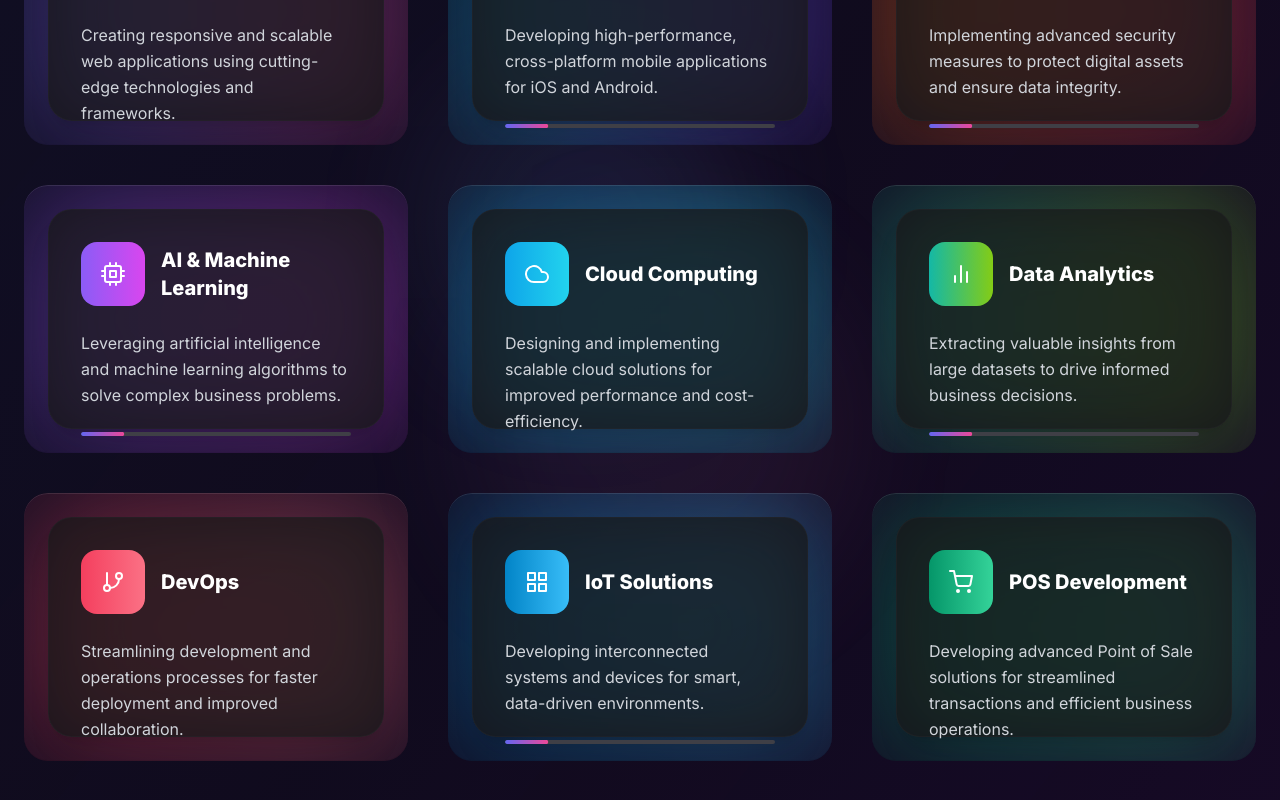
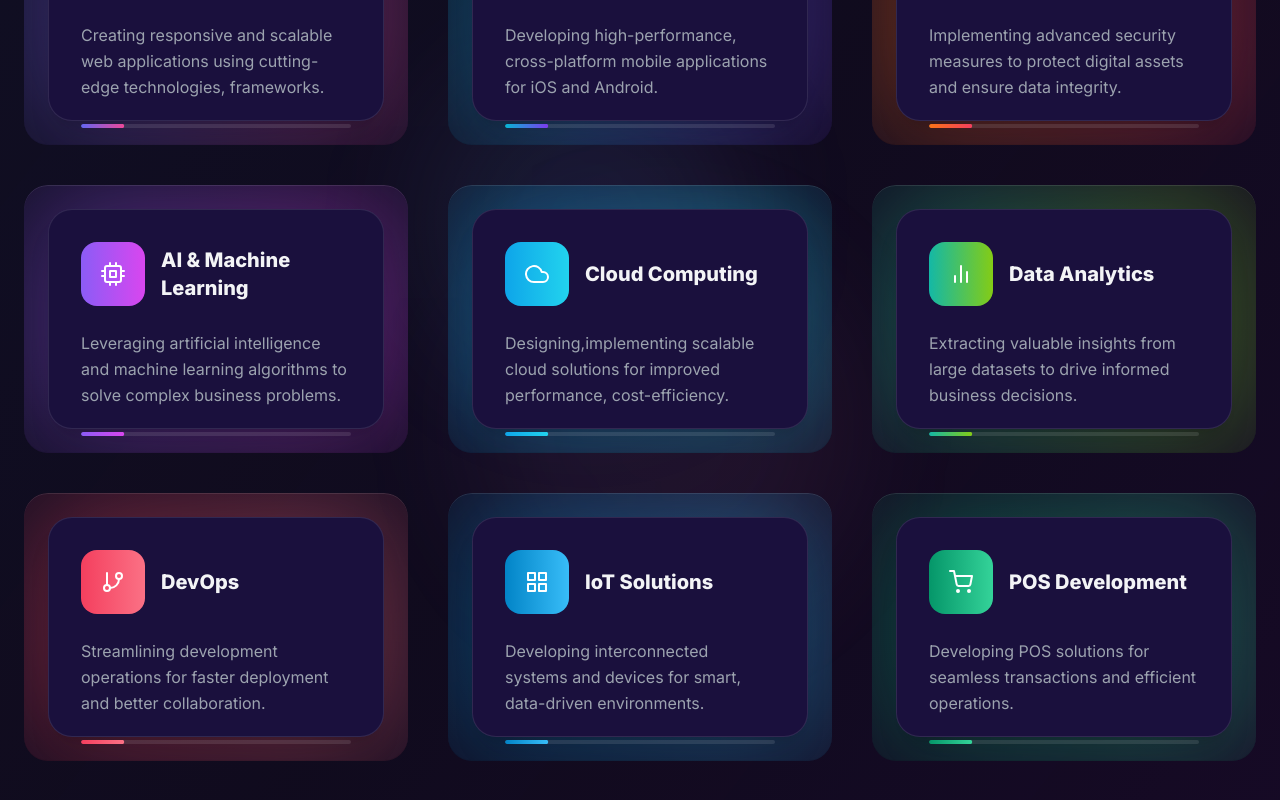
Before and after one commit to AchiniPramo/Personal_Portfolio_by_React, a React (Vite) app: page / in a window 1280 px wide. Shown: the part 3440-4240 px from the top of the page. Built offline with nearby package versions, Linux system fonts and the light colour scheme.

Commit message:
Refactor ServiceCard component and styling, update service descriptions for clarity

```diff
--- a/src/components/ServiceCard.jsx
+++ b/src/components/ServiceCard.jsx
@@ -1,9 +1,12 @@
 import React from "react";
 import useReveal from "../hooks/useReveal";
+import useTheme from "../hooks/useTheme";
 
 export default function ServiceCard({ Icon, title, desc, accent }) {
   const [ref, visible] = useReveal({ threshold: 0.12 });
   const [isHovered, setIsHovered] = React.useState(false);
+  const [theme] = useTheme();
+  const isDark = theme === 'dark';
 
   return (
     <div
@@ -29,31 +32,52 @@
       />
 
       {/* Floating Particles */}
-      <div className="absolute -top-2 -right-2 w-3 h-3 bg-gradient-to-r from-indigo-400 to-pink-400 rounded-full opacity-0 group-hover:opacity-100 transition-opacity duration-500 animate-bounce" />
-      <div className="absolute -bottom-1 -left-1 w-2 h-2 bg-gradient-to-r from-blue-400 to-cyan-400 rounded-full opacity-0 group-hover:opacity-100 transition-opacity duration-500 animate-bounce delay-200" />
+      <div
+        className="absolute -top-2 -right-2 w-3 h-3 rounded-full opacity-0 group-hover:opacity-100 transition-opacity duration-500 animate-bounce"
+        style={{ background: 'var(--primary)' }}
+      />
+      <div
+        className="absolute -bottom-1 -left-1 w-2 h-2 rounded-full opacity-0 group-hover:opacity-100 transition-opacity duration-500 animate-bounce delay-200"
+        style={{ background: 'var(--secondary)' }}
+      />
 
       {/* Main Card */}
-      <div className="relative h-[220px] rounded-3xl border border-white/20 dark:border-zinc-800/50 bg-white/80 dark:bg-zinc-900/80 backdrop-blur-xl shadow-xl group-hover:shadow-2xl transition-all duration-500 transform-gpu group-hover:-translate-y-3 group-hover:rotate-y-2 group-hover:scale-105">
-
+      <div
+        className="relative h-[220px] rounded-3xl border backdrop-blur-xl shadow-xl group-hover:shadow-2xl transition-all duration-500 transform-gpu group-hover:-translate-y-3 group-hover:rotate-y-2 group-hover:scale-105 card"
+        style={{
+          borderColor: isDark ? 'rgba(255,255,255,0.1)' : 'rgba(0,0,0,0.1)'
+        }}
+      >
         {/* Animated Border */}
-        <div className="absolute inset-0 rounded-3xl p-0.5 bg-gradient-to-r from-indigo-500 via-purple-500 to-pink-500 opacity-0 group-hover:opacity-100 transition-opacity duration-500">
-          <div className="w-full h-full rounded-3xl bg-white/95 dark:bg-zinc-900/95" />
+        <div
+          className="absolute inset-0 rounded-3xl p-0.5 opacity-0 group-hover:opacity-100 transition-opacity duration-500"
+          style={{ background: accent }}
+        >
+          <div
+            className="w-full h-full rounded-3xl"
+            style={{ background: 'var(--surface)' }}
+          />
         </div>
 
         <div className="relative p-8 h-full flex flex-col">
           {/* Icon Section */}
           <div className="flex items-center gap-4 mb-6">
-            <div className={`relative w-16 h-16 rounded-2xl flex items-center justify-center text-white text-2xl transition-all duration-500 transform-gpu group-hover:scale-110 group-hover:rotate-12`}
-                 style={{
-                   background: accent,
-                   boxShadow: isHovered ? `0 0 30px ${accent.replace('linear-gradient(90deg,', '').replace(')', '').split(',')[0].trim()}` : 'none'
-                 }}>
+            <div
+              className="relative w-16 h-16 rounded-2xl flex items-center justify-center text-white text-2xl transition-all duration-500 transform-gpu group-hover:scale-110 group-hover:rotate-12"
+              style={{
+                background: accent,
+                boxShadow: isHovered ? `0 0 30px ${accent.replace('linear-gradient(90deg,', '').replace(')', '').split(',')[0].trim()}` : 'none'
+              }}
+            >
               {Icon && <Icon className="transition-transform duration-300 group-hover:scale-110" />}
               {/* Icon Glow Effect */}
               <div className="absolute inset-0 rounded-2xl bg-white/20 opacity-0 group-hover:opacity-100 transition-opacity duration-300" />
             </div>
             <div className="flex-1">
-              <h4 className="font-bold text-xl text-gray-900 dark:text-white group-hover:text-transparent group-hover:bg-clip-text group-hover:bg-gradient-to-r group-hover:from-indigo-600 group-hover:to-pink-600 transition-all duration-300">
+              <h4
+                className="font-bold text-xl transition-all duration-300"
+                style={{ color: 'var(--text)' }}
+              >
                 {title}
               </h4>
             </div>
@@ -61,16 +85,23 @@
 
           {/* Description */}
           <div className="flex-1 flex flex-col justify-between">
-            <p className="text-gray-600 dark:text-gray-300 leading-relaxed group-hover:text-gray-700 dark:group-hover:text-gray-200 transition-colors duration-300 line-clamp-4">
+            <p
+              className="leading-relaxed transition-colors duration-300 line-clamp-4"
+              style={{ color: 'var(--muted)' }}
+            >
               {desc}
             </p>
 
             {/* Animated Progress Bar */}
             <div className="mt-6">
-              <div className="w-full h-1 bg-gray-200 dark:bg-zinc-700 rounded-full overflow-hidden">
+              <div
+                className="w-full h-1 rounded-full overflow-hidden"
+                style={{ background: isDark ? 'rgba(255,255,255,0.1)' : 'rgba(0,0,0,0.1)' }}
+              >
                 <div
-                  className="h-full bg-gradient-to-r from-indigo-500 to-pink-500 rounded-full transition-all duration-1000 ease-out"
+                  className="h-full rounded-full transition-all duration-1000 ease-out"
                   style={{
+                    background: accent,
                     width: isHovered ? '100%' : '20%',
                     transform: isHovered ? 'scaleX(1)' : 'scaleX(0.8)',
                     transformOrigin: 'left'
@@ -82,13 +113,23 @@
         </div>
 
         {/* Hover Overlay Effect */}
-        <div className="absolute inset-0 rounded-3xl bg-gradient-to-br from-indigo-500/5 via-purple-500/5 to-pink-500/5 opacity-0 group-hover:opacity-100 transition-opacity duration-500 pointer-events-none" />
+        <div
+          className="absolute inset-0 rounded-3xl opacity-0 group-hover:opacity-100 transition-opacity duration-500 pointer-events-none"
+          style={{
+            background: `linear-gradient(135deg, var(--primary)/5, var(--secondary)/5, var(--accent)/5)`
+          }}
+        />
       </div>
 
       {/* Subtle Inner Shadow */}
-      <div className="absolute inset-0 rounded-3xl pointer-events-none" style={{
-        boxShadow: "inset 0 1px 0 rgba(255,255,255,0.1), inset 0 -1px 0 rgba(0,0,0,0.05)"
-      }} />
+      <div
+        className="absolute inset-0 rounded-3xl pointer-events-none"
+        style={{
+          boxShadow: isDark
+            ? "inset 0 1px 0 rgba(255,255,255,0.1), inset 0 -1px 0 rgba(0,0,0,0.05)"
+            : "inset 0 1px 0 rgba(255,255,255,0.1), inset 0 -1px 0 rgba(0,0,0,0.05)"
+        }}
+      />
     </div>
   );
 }
--- a/src/components/Services.jsx
+++ b/src/components/Services.jsx
@@ -16,7 +16,7 @@
   {
     Icon: FiMonitor,
     title: "Web Development",
-    desc: "Creating responsive and scalable web applications using cutting-edge technologies and frameworks.",
+    desc: "Creating responsive and scalable web applications using cutting-edge technologies, frameworks.",
     accent: "linear-gradient(90deg,#6366f1,#ec4899)"
   },
   {
@@ -40,7 +40,7 @@
   {
     Icon: FiCloud,
     title: "Cloud Computing",
-    desc: "Designing and implementing scalable cloud solutions for improved performance and cost-efficiency.",
+    desc: "Designing,implementing scalable cloud solutions for improved performance, cost-efficiency.",
     accent: "linear-gradient(90deg,#0ea5e9,#22d3ee)"
   },
   {
@@ -52,7 +52,7 @@
   {
     Icon: FiGitBranch,
     title: "DevOps",
-    desc: "Streamlining development and operations processes for faster deployment and improved collaboration.",
+    desc: "Streamlining development operations for faster deployment and better collaboration.",
     accent: "linear-gradient(90deg,#f43f5e,#fb7185)"
   },
   {
@@ -64,7 +64,7 @@
   {
     Icon: FiShoppingCart,
     title: "POS Development",
-    desc: "Developing advanced Point of Sale solutions for streamlined transactions and efficient business operations.",
+    desc: "Developing POS solutions for seamless transactions and efficient operations.",
     accent: "linear-gradient(90deg,#059669,#34d399)"
   }
 ];
```
